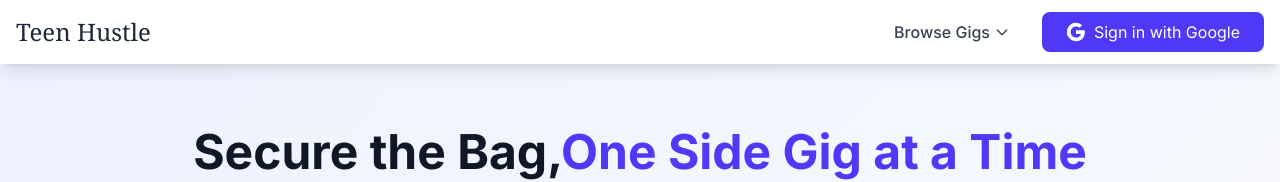
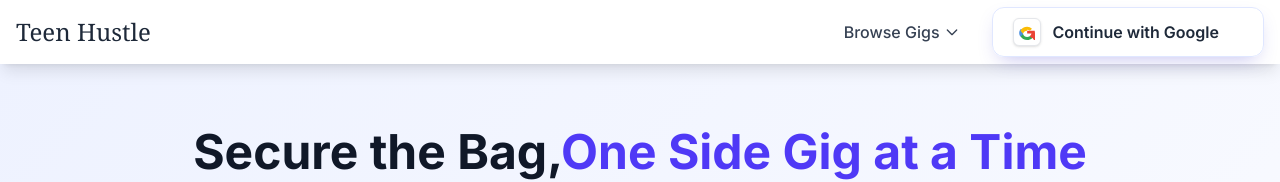
Before and after one commit to AshwetKini/gauth-frontend, a Next.js app: page / in a window 1280 px wide. Shown: the top 182 px of the page. Built offline with nearby package versions, Linux system fonts and the light colour scheme; no server answers.

Commit message:
updated google button ui

```diff
--- a/src/components/Navbar.tsx
+++ b/src/components/Navbar.tsx
@@ -30,7 +30,7 @@ export default function Navbar() {
             {/* Browse Gigs Dropdown */}
             <div className="relative">
               <button
-                onClick={() => setBrowseOpen(open => !open)}
+                onClick={() => setBrowseOpen((open) => !open)}
                 className="flex items-center space-x-1 text-gray-700 hover:text-indigo-600 font-medium transition-colors focus:outline-none"
               >
                 <span>Browse Gigs</span>
@@ -105,29 +105,79 @@ export default function Navbar() {
                 </button>
               </div>
             ) : (
+              /* SIGN IN WITH GOOGLE — New UI */
               <button
                 onClick={handleGoogleLogin}
-                className="bg-indigo-600 text-white px-6 py-2 rounded-lg hover:bg-indigo-700 transition-colors flex items-center space-x-2"
+                aria-label="Sign in with Google"
+                className="
+                  group relative inline-flex items-center justify-center
+                  rounded-xl px-4 py-2 sm:px-5 sm:py-2.5
+                  font-semibold text-sm sm:text-base
+                  text-gray-800 shadow-[0_8px_20px_-8px_rgba(67,56,202,0.35)]
+                  transition-all duration-200
+                  focus:outline-none focus-visible:ring-2 focus-visible:ring-offset-2 focus-visible:ring-indigo-500
+                  active:scale-[0.98]
+                  bg-white/80 backdrop-blur
+                  border border-indigo-100
+                  hover:border-indigo-200 hover:bg-white
+                "
               >
-                <svg className="w-5 h-5" viewBox="0 0 24 24">
+                {/* Subtle animated glow behind the button */}
+                <span
+                  className="
+                    pointer-events-none absolute inset-0 -z-10 rounded-xl
+                    bg-gradient-to-r from-[#4285F4]/30 via-[#34A853]/30 to-[#EA4335]/30
+                    opacity-0 blur-xl transition-opacity duration-300
+                    group-hover:opacity-100
+                  "
+                />
+
+                {/* Left Google G icon badge */}
+                <span
+                  className="
+                    mr-3 grid h-7 w-7 place-items-center rounded-md
+                    bg-white border border-gray-200 shadow-sm
+                  "
+                >
+                  {/* Google multi-color 'G' — inline SVG, no external assets */}
+                  <svg viewBox="0 0 533.5 544.3" className="h-4 w-4" aria-hidden="true">
                     <path
-                    fill="currentColor"
-                    d="M22.56 12.25c0-.78-.07-1.53-.2-2.25H12v4.26h5.92c-.26 1.37-1.04 2.53-2.21 3.31v2.77h3.57c2.08-1.92 3.28-4.74 3.28-8.09z"
+                      fill="#EA4335"
+                      d="M533.5 278.4c0-17.4-1.6-34.1-4.6-50.2H272v95.1h147.1c-6.3 34.2-25.3 63.2-53.9 82.7v68.6h87.1c51 47 80.1 116.1 80.1 197.8 0 15-1.2 29.7-3.6 44 65.7-60.5 103.3-149.7 103.3-253.9z"
                     />
                     <path
-                    fill="currentColor"
-                    d="M12 23c2.97 0 5.46-.98 7.28-2.66l-3.57-2.77c-.98.66-2.23 1.06-3.71 1.06-2.86 0-5.29-1.93-6.16-4.53H2.18v2.84C3.99 20.53 7.7 23 12 23z"
+                      fill="#34A853"
+                      d="M272 544.3c69.8 0 128.6-23 171.5-62.6l-87.1-68.6c-24.1 16.2-55 25.8-84.4 25.8-64.9 0-120-43.8-139.6-102.7H43.5v72.4c42.8 84.9 130.7 135.7 228.5 135.7z"
                     />
                     <path
-                    fill="currentColor"
-                    d="M5.84 14.09c-.22-.66-.35-1.36-.35-2.09s.13-1.43.35-2.09V7.07H2.18C1.43 8.55 1 10.22 1 12s.43 3.45 1.18 4.93l2.85-2.22.81-.62z"
+                      fill="#4A90E2"
+                      d="M132.4 336.2c-4.6-13.9-7.2-28.7-7.2-44.2s2.6-30.3 7.2-44.2v-72.4H43.5C16 213.8 0 258.2 0 306.3s16 92.5 43.5 130.9l88.9-101z"
                     />
                     <path
-                    fill="currentColor"
-                    d="M12 5.38c1.62 0 3.06.56 4.21 1.64l3.15-3.15C17.45 2.09 14.97 1 12 1 7.7 1 3.99 3.47 2.18 7.07l3.66 2.84c.87-2.6 3.3-4.53 6.16-4.53z"
+                      fill="#FBBC05"
+                      d="M272 193.1c35.8 0 68 12.3 93.4 36.3l70.1-70.1C393.2 116.8 334.4 92 272 92 174.2 92 86.3 142.8 43.5 227.7l88.9 101c19.6-58.9 74.7-102.7 139.6-102.7z"
                     />
                   </svg>
-                <span>Sign in with Google</span>
+                </span>
+
+                <span className="relative">
+                  Continue with Google
+                  {/* Slide-in arrow on hover */}
+                  <svg
+                    viewBox="0 0 24 24"
+                    className="
+                      ml-2 inline h-4 w-4 translate-x-[-4px] opacity-0
+                      transition-all duration-200 ease-out
+                      group-hover:translate-x-0 group-hover:opacity-100
+                    "
+                    fill="none"
+                    stroke="currentColor"
+                    strokeWidth="2"
+                    aria-hidden="true"
+                  >
+                    <path strokeLinecap="round" strokeLinejoin="round" d="M9 5l7 7-7 7" />
+                  </svg>
+                </span>
               </button>
             )}
           </div>
@@ -137,6 +187,7 @@ export default function Navbar() {
             <button
               onClick={() => setIsMenuOpen(!isMenuOpen)}
               className="text-gray-700 hover:text-indigo-600"
+              aria-label="Toggle menu"
             >
               <svg className="w-6 h-6" fill="none" stroke="currentColor" viewBox="0 0 24 24">
                 <path strokeLinecap="round" strokeLinejoin="round" strokeWidth={2} d="M4 6h16M4 12h16M4 18h16" />
@@ -168,6 +219,7 @@ export default function Navbar() {
             >
               Products
             </button>
+
             {user ? (
               <>
                 <button
@@ -190,14 +242,50 @@ export default function Navbar() {
                 </button>
               </>
             ) : (
+              // Mobile variant of Google sign-in (keeps same behavior)
               <button
                 onClick={() => {
                   handleGoogleLogin();
                   setIsMenuOpen(false);
                 }}
-                className="w-full text-left bg-indigo-600 text-white px-4 py-2 rounded-lg hover:bg-indigo-700"
+                aria-label="Sign in with Google"
+                className="
+                  group relative inline-flex items-center justify-center
+                  w-full rounded-lg px-4 py-2
+                  font-semibold text-sm
+                  text-gray-800
+                  transition-all duration-200
+                  bg-white border border-indigo-100
+                  hover:border-indigo-200
+                  focus:outline-none focus-visible:ring-2 focus-visible:ring-offset-2 focus-visible:ring-indigo-500
+                "
               >
-                Sign in with Google
+                <span
+                  className="
+                    mr-3 grid h-6 w-6 place-items-center rounded
+                    bg-white border border-gray-200
+                  "
+                >
+                  <svg viewBox="0 0 533.5 544.3" className="h-3.5 w-3.5" aria-hidden="true">
+                    <path
+                      fill="#EA4335"
+                      d="M533.5 278.4c0-17.4-1.6-34.1-4.6-50.2H272v95.1h147.1c-6.3 34.2-25.3 63.2-53.9 82.7v68.6h87.1c51 47 80.1 116.1 80.1 197.8 0 15-1.2 29.7-3.6 44 65.7-60.5 103.3-149.7 103.3-253.9z"
+                    />
+                    <path
+                      fill="#34A853"
+                      d="M272 544.3c69.8 0 128.6-23 171.5-62.6l-87.1-68.6c-24.1 16.2-55 25.8-84.4 25.8-64.9 0-120-43.8-139.6-102.7H43.5v72.4c42.8 84.9 130.7 135.7 228.5 135.7z"
+                    />
+                    <path
+                      fill="#4A90E2"
+                      d="M132.4 336.2c-4.6-13.9-7.2-28.7-7.2-44.2s2.6-30.3 7.2-44.2v-72.4H43.5C16 213.8 0 258.2 0 306.3s16 92.5 43.5 130.9l88.9-101z"
+                    />
+                    <path
+                      fill="#FBBC05"
+                      d="M272 193.1c35.8 0 68 12.3 93.4 36.3l70.1-70.1C393.2 116.8 334.4 92 272 92 174.2 92 86.3 142.8 43.5 227.7l88.9 101c19.6-58.9 74.7-102.7 139.6-102.7z"
+                    />
+                  </svg>
+                </span>
+                <span>Continue with Google</span>
               </button>
             )}
           </div>
```
Lines whose indentation alone changed are shown as unchanged.
